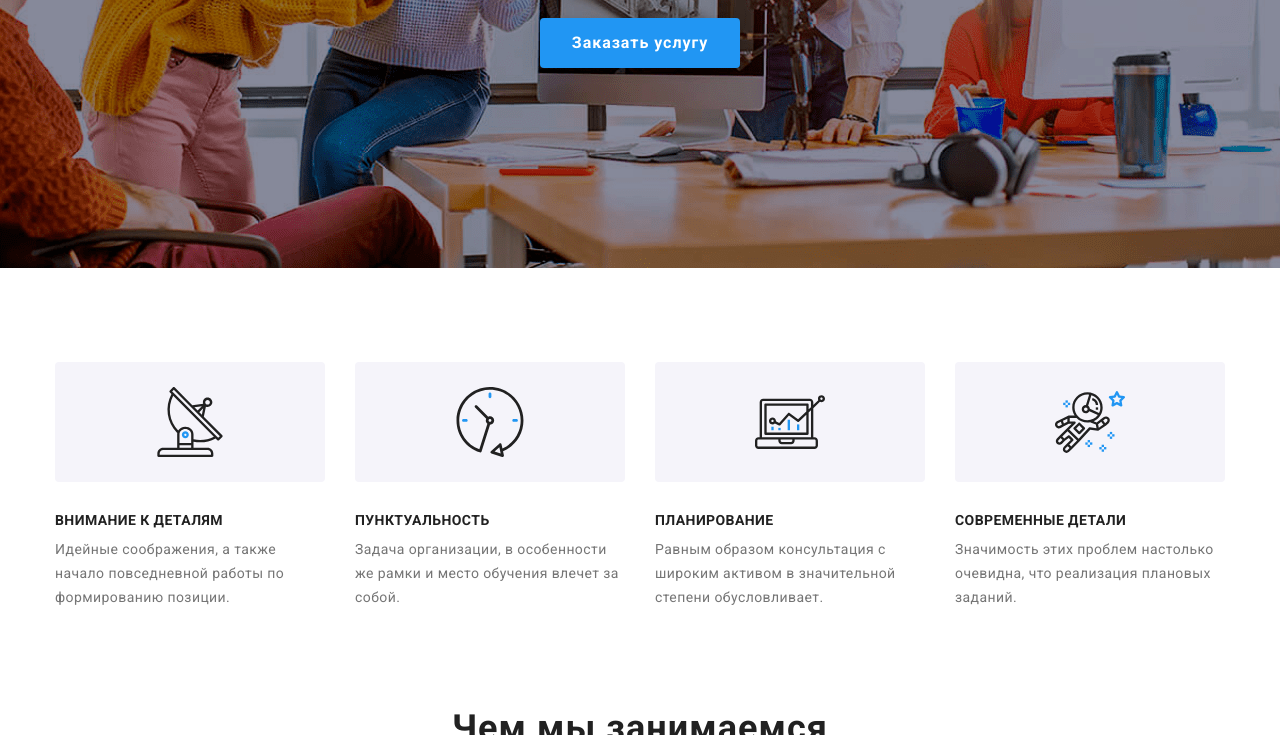
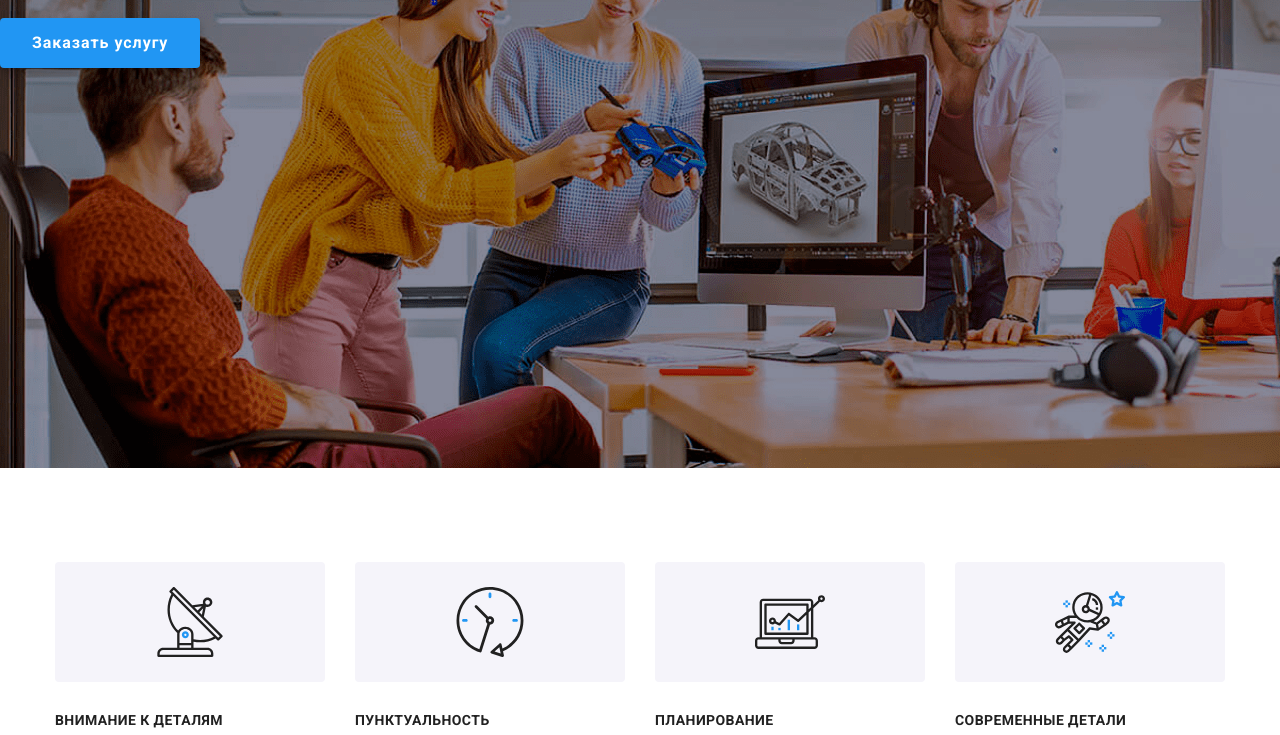
Before and after one commit to RomanTatarchuk/goit-markup-hw-04, a plain HTML site: page index.html in a window 1280 px wide. Shown: the part 414-1149 px from the top of the page. Drawn offline with Linux system fonts and the light colour scheme.

Commit message:
Update style.css

```diff
--- a/css/style.css
+++ b/css/style.css
@@ -138,13 +138,13 @@ footer .logo span {
   /*background: rgba(47, 48, 58, 0.4);*/
   background-image: url("../image/hero.png");
   background-repeat: no-repeat;
-  background-size: cover;
+  /*background-size: cover;
   background-position: center;
   background-blend-mode: overlay;
   display: flex;
   flex-direction: column;
   align-items: center;
-  text-align: center;
+  text-align: center;*/
 }
 
 .hero h1 {
```
